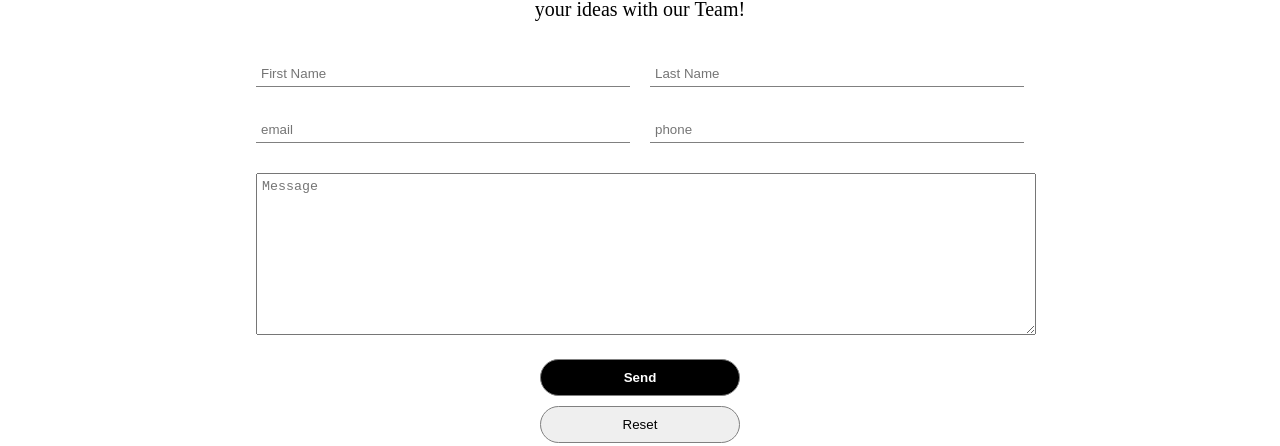
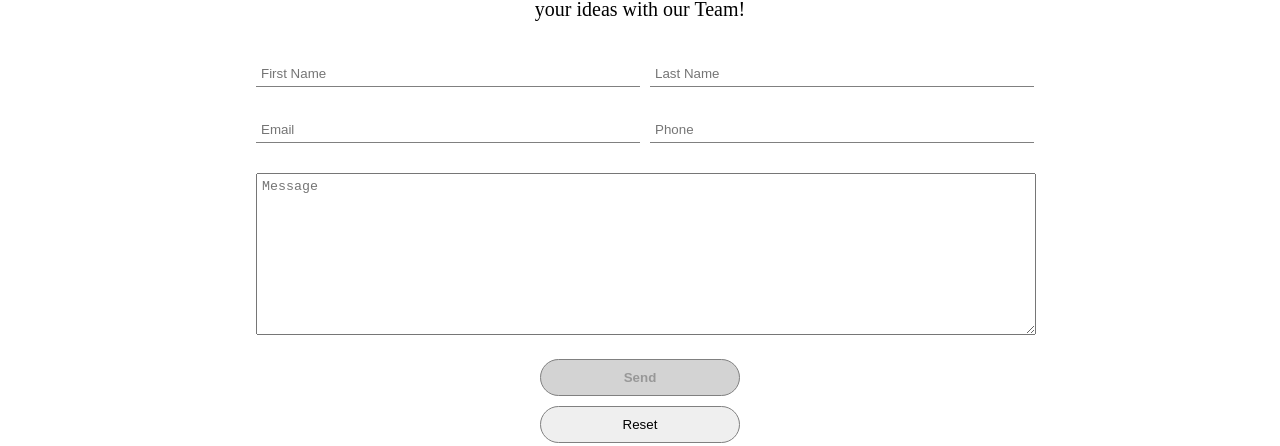
Before and after one commit to ITboo/react-shoppe, a React (Vite) app: page /contact in a window 1280 px wide. Shown: the part 486-932 px from the top of the page. Built offline with nearby package versions, Linux system fonts and the light colour scheme.

Commit message:
chore: update validation, add error-messages, add reset form after submision

```diff
--- a/src/pages/Contact.tsx
+++ b/src/pages/Contact.tsx
@@ -6,22 +6,21 @@ type ContactForm = {
   last_name: string;
   email: string;
   message: string;
+  phone: string;
 };
 const Contact = () => {
   const {
     register,
     handleSubmit,
     reset,
-    formState: { errors },
-  } = useForm<ContactForm>();
+    formState: { errors, isValid },
+  } = useForm<ContactForm>({ mode: "onBlur" });
   const submit: SubmitHandler<ContactForm> = (data) => {
     console.log(data);
+    reset();
   };
   const error: SubmitErrorHandler<ContactForm> = (data) => {
     console.log(data);
-  };
-  const isEmail = (_) => {
-    return true;
   };
 
   return (
@@ -36,23 +35,75 @@ const Contact = () => {
 
       <form className="contact-form" onSubmit={handleSubmit(submit, error)}>
         <div className="form-wrapper">
+          <div className="">
             <input
               type="text"
               placeholder="First Name"
               aria-invalid={errors.first_name ? true : false}
-            {...register("first_name", { required: true, validate: isEmail })}
+              {...register("first_name", {
+                required: "This field is required ",
+                minLength: {
+                  value: 5,
+                  message: "Minimum 5 symbols",
+                },
+              })}
             />
+            <div className="err">
+              {errors?.first_name && (
+                <p>
+                  {errors?.first_name?.message || "Oops, something went wrong!"}
+                </p>
+              )}
+            </div>
+          </div>
+          <div className="">
             <input
               type="text"
               placeholder="Last Name"
-            {...register("last_name", { required: true, validate: isEmail })}
+              {...register("last_name", {
+                required: "This field is required ",
+                minLength: {
+                  value: 5,
+                  message: "Minimum 5 symbols",
+                },
+              })}
             />
+            <div className="err">
+              {errors?.last_name && (
+                <p>
+                  {errors?.last_name?.message || "Oops, something went wrong!"}
+                </p>
+              )}
+            </div>
+          </div>
+          <div className="">
             <input
               type="email"
-            placeholder="email"
-            {...register("email", { required: true, validate: isEmail })}
+              placeholder="Email"
+              {...register("email", {
+                required: "This field is required ",
+              })}
             />
-          <input type="tel" placeholder="phone" />
+            <div className="err">
+              {errors?.email && (
+                <p>{errors?.email?.message || "Oops, something went wrong!"}</p>
+              )}
+            </div>
+          </div>
+          <div className="">
+            <input
+              type="tel"
+              placeholder="Phone"
+              {...register("phone", {
+                required: "This field is required ",
+              })}
+            />
+            <div className="err">
+              {errors?.phone && (
+                <p>{errors?.phone?.message || "Oops, something went wrong!"}</p>
+              )}
+            </div>
+          </div>
         </div>
         <textarea
           className="contact-textarea"
@@ -61,10 +112,12 @@ const Contact = () => {
           cols="30"
           rows="10"
           placeholder="Message"
-          {...register("message", { required: true, validate: isEmail })}
+          {...register("message", { required: true })}
         ></textarea>
         <div className="contact-btns">
-          <button className="send">Send</button>
+          <button className={isValid ? "send" : "disabled"} disabled={!isValid}>
+            Send
+          </button>
           <button type="button" onClick={() => reset()} className="reset">
             Reset
           </button>
--- a/src/pages/style/Contact.css
+++ b/src/pages/style/Contact.css
@@ -23,15 +23,20 @@
   display: grid;
   grid-gap: 20px;
   grid-template-columns: 1fr 1fr;
-
   margin-bottom: 20px;
 }
-.form-wrapper input {
+.err{
+  height: 10px;
+  text-align: left;
+  padding-left: 10px;
+  color: rgba(255, 0, 0, 0.5);
+}
+ input {
+  width: 100%;
   padding: 5px;
   outline: none;
   border: none;
   border-bottom: 1px solid grey;
-  margin-bottom: 10px;
 }
 .contact-textarea {
   outline: none;
@@ -55,7 +60,14 @@
   font-weight: bold;
   padding: 10px 0;
 }
-
+.disabled{
+  width: 200px;
+  margin: 0 auto;
+  border-radius: 20px;
+  background-color: lightgray;
+  font-weight: bold;
+  padding: 10px 0;
+}
 .reset {
   padding: 10px 0;
   border-radius: 20px;
```
Lines whose indentation alone changed are shown as unchanged.
